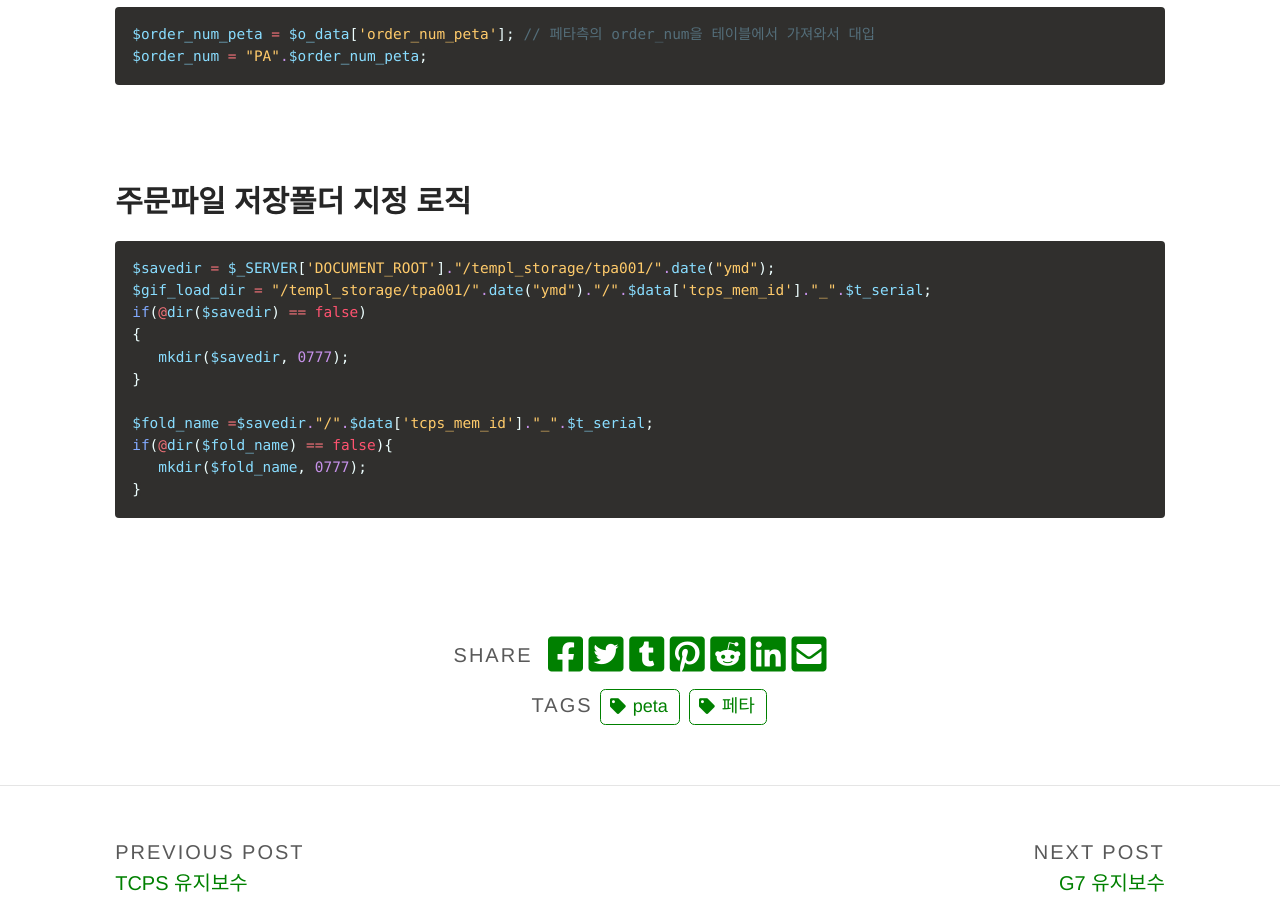
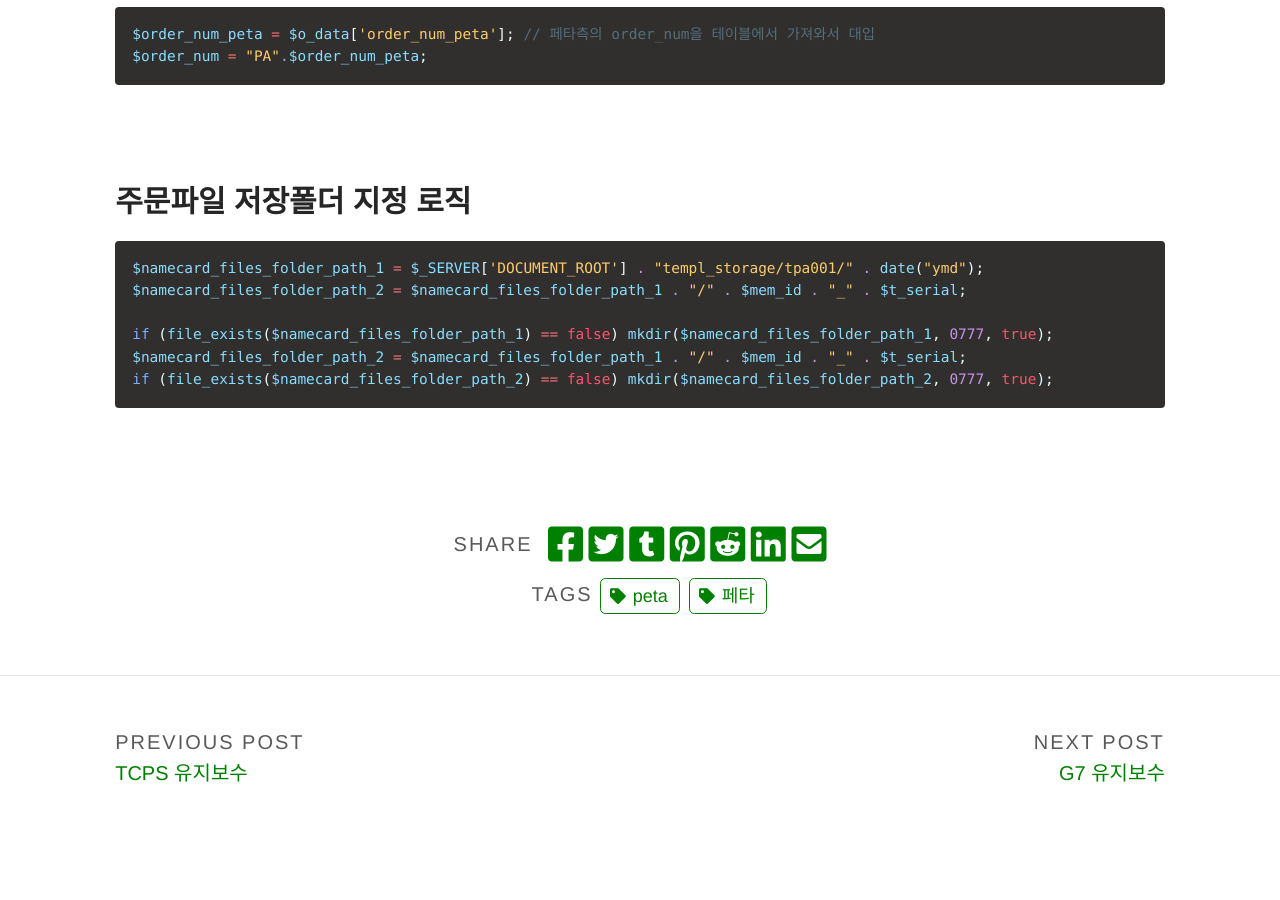
Before and after one commit to fffight88/fffight88.github.io, a Jekyll site: the page built from _jobdetail/peta-adtech.md, in a window 1280 px wide and 900 px high, scrolled down 2230 px. Built offline with Jekyll 4.4.1, drawn with Linux system fonts in a browser that asks for light colours; a script that is not in the unit is left out; comment, search, counter and statistics services are not loaded.

Commit message:
peta_adtech.md 수정

````diff
--- a/_jobdetail/peta-adtech.md
+++ b/_jobdetail/peta-adtech.md
@@ -82,17 +82,12 @@ $order_num = "PA".$order_num_peta;
 ### 주문파일 저장폴더 지정 로직
 
 ```php
-$savedir = $_SERVER['DOCUMENT_ROOT']."/templ_storage/tpa001/".date("ymd");
-$gif_load_dir = "/templ_storage/tpa001/".date("ymd")."/".$data['tcps_mem_id']."_".$t_serial;
-if(@dir($savedir) == false)
-{
-   mkdir($savedir, 0777);
-}
+$namecard_files_folder_path_1 = $_SERVER['DOCUMENT_ROOT'] . "templ_storage/tpa001/" . date("ymd");
+$namecard_files_folder_path_2 = $namecard_files_folder_path_1 . "/" . $mem_id . "_" . $t_serial;
 
-$fold_name =$savedir."/".$data['tcps_mem_id']."_".$t_serial;
-if(@dir($fold_name) == false){
-   mkdir($fold_name, 0777);
-}
+if (file_exists($namecard_files_folder_path_1) == false) mkdir($namecard_files_folder_path_1, 0777, true);
+$namecard_files_folder_path_2 = $namecard_files_folder_path_1 . "/" . $mem_id . "_" . $t_serial;
+if (file_exists($namecard_files_folder_path_2) == false) mkdir($namecard_files_folder_path_2, 0777, true);
 ```
 
 <br>
````
